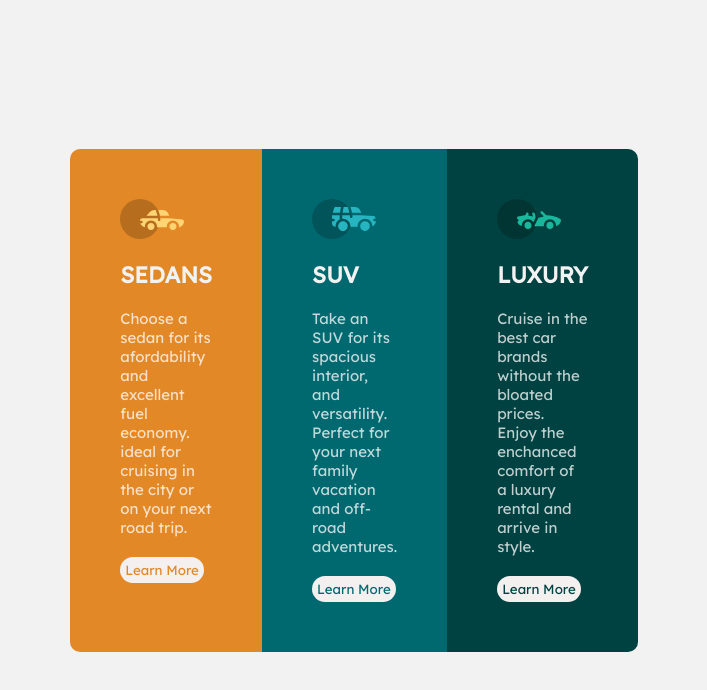
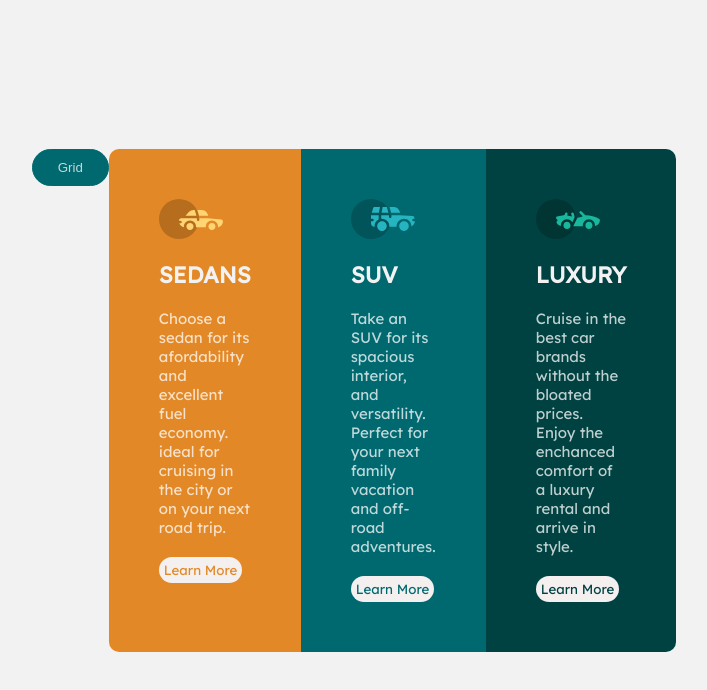
Before and after one commit to Dunfem99/html-layout, a plain HTML site: page index.html in a window 1280 px wide. Shown: the whole page, without its empty margins (286-993 px from the left). Drawn offline with Linux system fonts and the light colour scheme.

Commit message:
changes to css and add button

```diff
--- a/grid.css
+++ b/grid.css
@@ -1,6 +1,27 @@
 * {
   margin: 0;
   padding: 0;
+}
+
+section {
+  justify-content: center;
+}
+.button {
+  border: 1px solid hsl(184, 100%, 22%);
+  background: hsl(184, 100%, 22%);
+  border-radius: 20px;
+  padding: 10px;
+  padding-right: 25px;
+  padding-left: 25px;
+  color: hsla(0, 0%, 100%, 0.75);
+}
+.button:hover,
+.button:active {
+  background: hsl(179, 100%, 13%);
+}
+
+.gentle {
+  margin-left: 40%;
 }
 
 body {
--- a/index.html
+++ b/index.html
@@ -6,36 +6,41 @@
     <meta name="viewport" content="width=device-width, initial-scale=1.0" />
     <title>Flex box</title>
     <link rel="stylesheet" href="style.css" />
-    <link href="https://fonts.googleapis.com/css2?family=Lexend+Deca&display=swap" rel="stylesheet">
-
+    <link
+      href="https://fonts.googleapis.com/css2?family=Lexend+Deca&display=swap"
+      rel="stylesheet"
+    />
   </head>
   <body>
     <main>
       <div class="wholebox">
+        <section>
+          <a href="grid.html"><button class="button">Grid</button></a>
+        </section>
         <div class="first-box">
-        <img src="icon-sedans.svg"/>
-        <br/><br/>
+          <img src="icon-sedans.svg" />
+          <br /><br />
           <h2>SEDANS</h2>
           <p>
-          Choose a sedan for its afordability and excellent fuel economy. ideal for cruising in the
-          city or on your next road trip.
+            Choose a sedan for its afordability and excellent fuel economy.
+            ideal for cruising in the city or on your next road trip.
           </p>
           <button class="button1">Learn More</button>
         </div>
         <div class="second-box">
-          <img src="icon-suvs.svg"/>
-          <br/><br/>
+          <img src="icon-suvs.svg" />
+          <br /><br />
           <h2>SUV</h2>
           <p>
-          Take an SUV for its spacious interior, and versatility.
-          Perfect for your next family vacation and off-road adventures.
+            Take an SUV for its spacious interior, and versatility. Perfect for
+            your next family vacation and off-road adventures.
           </p>
 
           <button class="button2">Learn More</button>
         </div>
         <div class="third-box">
-        <img src="icon-luxury.svg"/>
-        <br/><br/>
+          <img src="icon-luxury.svg" />
+          <br /><br />
           <h2>LUXURY</h2>
           <p>
             Cruise in the best car brands without the bloated prices. Enjoy the
--- a/style.css
+++ b/style.css
@@ -1,15 +1,34 @@
 @media only screen and (min-device-width: 375px) and (max-device-width: 1440px) {
+  body {
+    background-color: hsl(0, 0%, 95%);
+    font-size: 15px;
+    display: inline-block;
+  }
 }
+
 * {
   margin: 0;
   padding: 0;
   box-sizing: border-box;
 }
 
-body {
-  background-color: hsl(0, 0%, 95%);
-  font-size: 15px;
+section {
+  justify-content: center;
 }
+.button {
+  border: 1px solid hsl(184, 100%, 22%);
+  background: hsl(184, 100%, 22%);
+  border-radius: 20px;
+  padding: 10px;
+  padding-right: 25px;
+  padding-left: 25px;
+  color: hsla(0, 0%, 100%, 0.75);
+}
+.button:hover,
+.button:active {
+  background: hsl(179, 100%, 13%);
+}
+
 main {
   width: 50%;
   margin: auto;
```
Also changed, not shown: grid.html (+4 -0 lines). Lines whose indentation alone changed are shown as unchanged.
